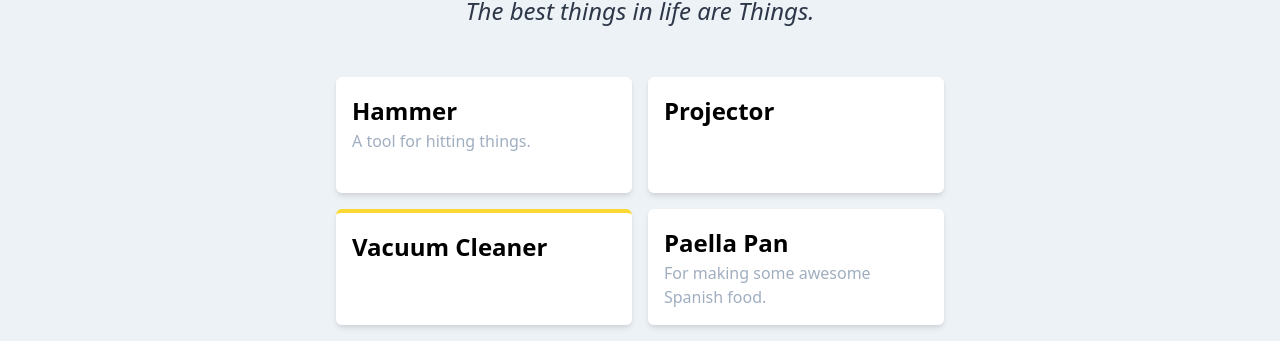
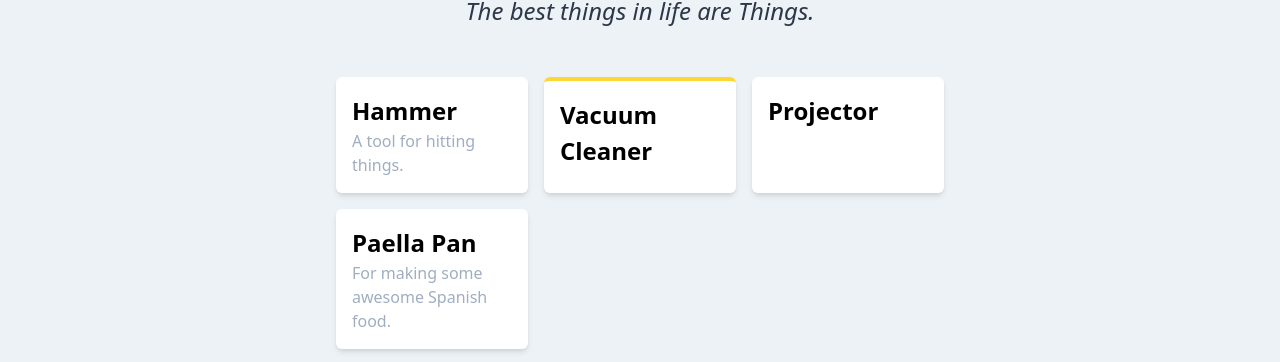
Before and after one commit to dillonfagan/willow, a Svelte app: page / in a window 1280 px wide. Shown: the part 793-1155 px from the top of the page. Before the commit the page ends 1134 px from the top, so only its background shows below. Built offline with nearby package versions, Linux system fonts and the light colour scheme.

Commit message:
Update Grid component

```diff
--- a/src/components/Grid.svelte
+++ b/src/components/Grid.svelte
@@ -1,8 +1,3 @@
-<script>
-    export let columns = 2;
-    export let rows = 2;
-</script>
-
-<div class={`grid grid-flow-col grid-cols-${columns} grid-rows-${rows} gap-4`}>
+<div class={`grid grid-flow-row grid-cols-1 md:grid-cols-2 lg:grid-cols-3 auto-rows-auto gap-4`}>
     <slot />
 </div>
```
